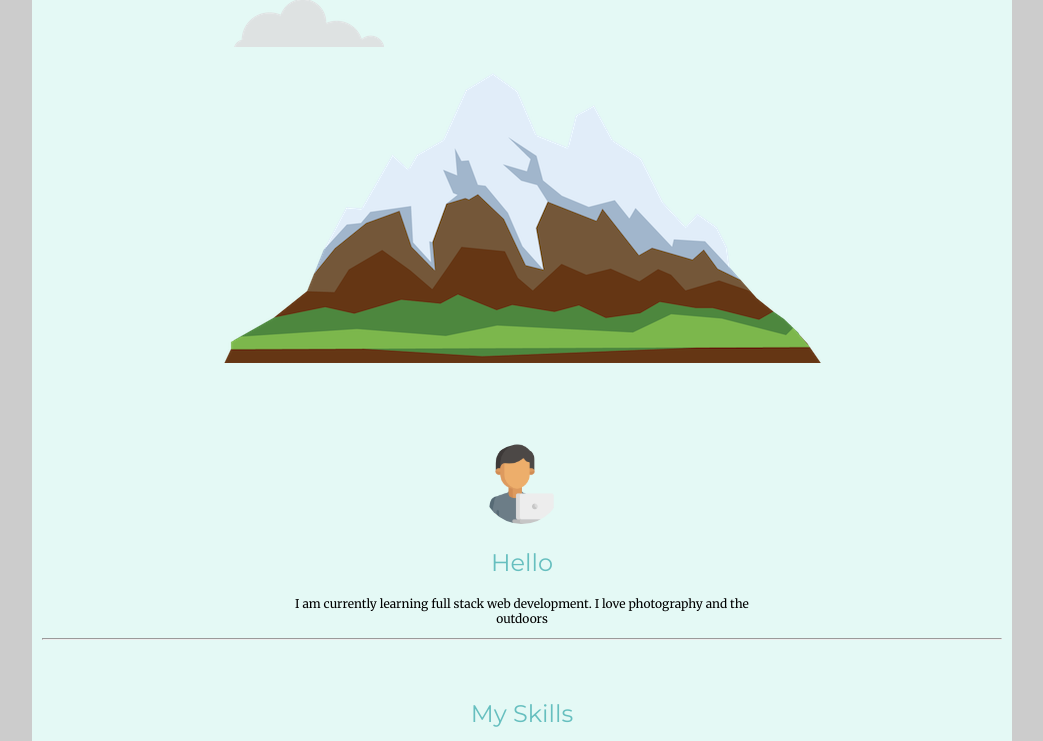
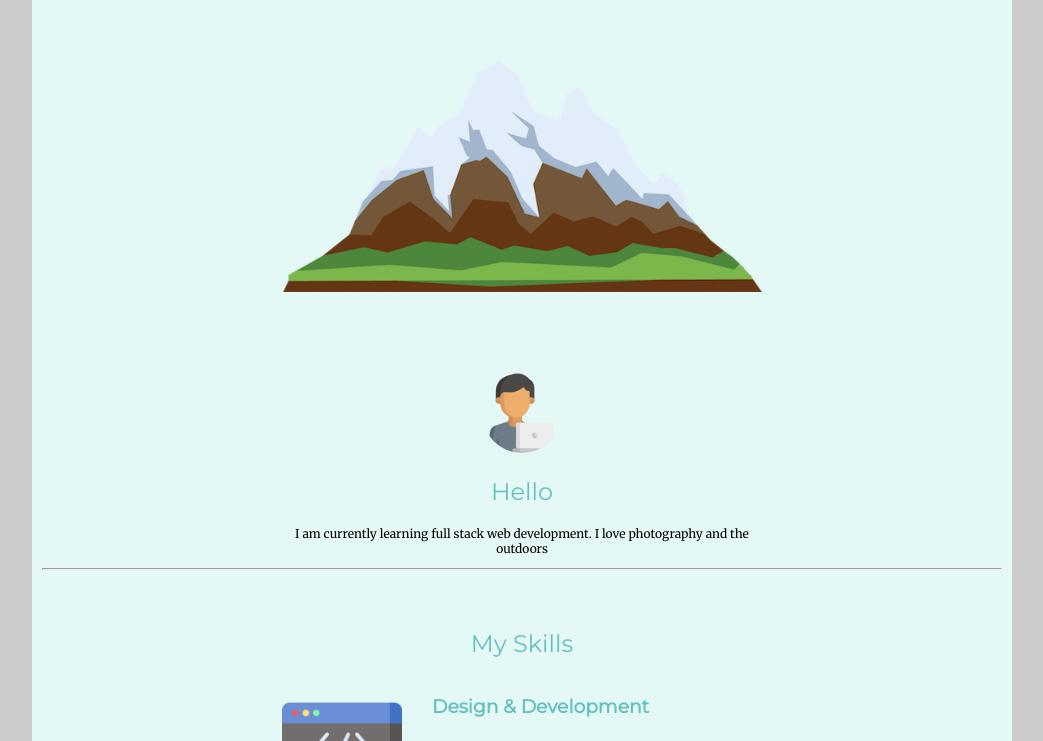
Before and after one commit to nerowolf209/FirstSite, a plain HTML site: page index.html in a window 1280 px wide. Shown: the part 211-952 px from the top of the page, without its empty margins (118-1161 px from the left). Drawn offline with Linux system fonts and the light colour scheme.

Commit message:
Add files via upload

```diff
--- a/css/style.css
+++ b/css/style.css
@@ -150,6 +150,9 @@ a{
     text-decoration: none;
   }
 
+  .mountainImg{
+    width: 50%;
+  }
 
 .profileRow{
     margin: auto;
```
